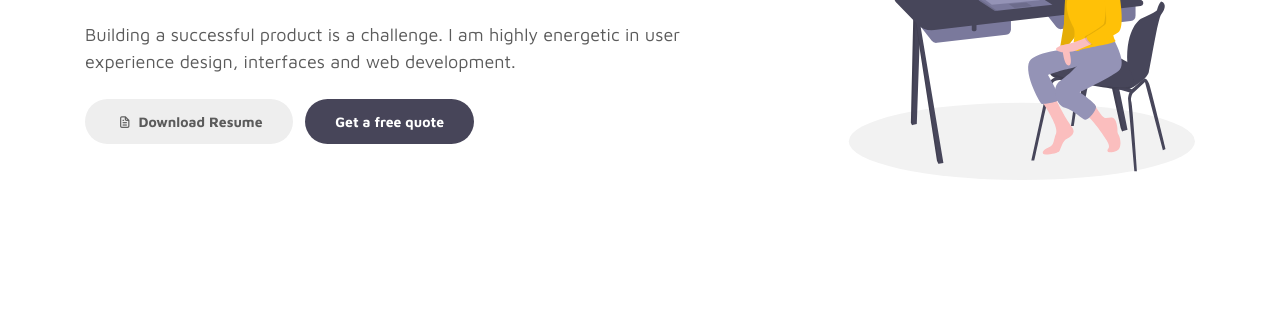
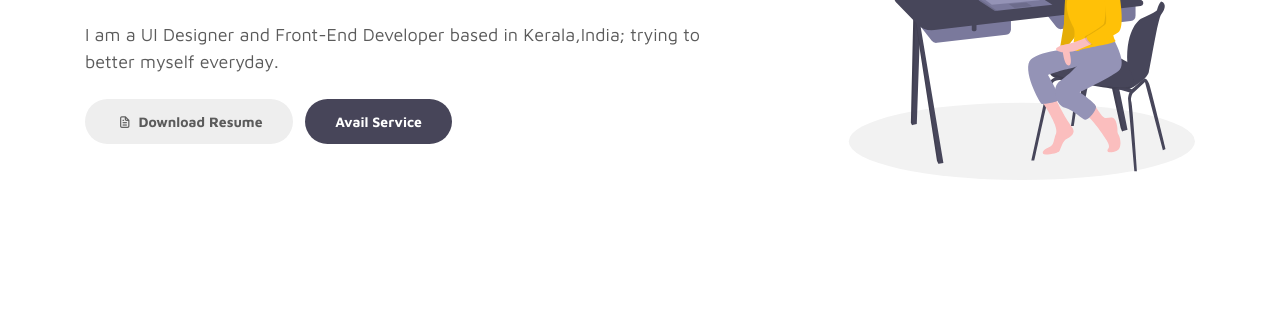
Before and after one commit to thxmam/thm, a plain HTML site: page index.html in a window 1280 px wide. Shown: the part 338-672 px from the top of the page. Drawn offline with Linux system fonts and the light colour scheme.

Commit message:
Update index.html

```diff
--- a/index.html
+++ b/index.html
@@ -79,11 +79,11 @@
                                 </div>
                         </h1>
 
-                        <p>Building a successful product is a challenge. I am highly energetic in user experience design, interfaces and web development.</p>
+                        <p>I am a UI Designer and Front-End Developer based in Kerala,India; trying to better myself everyday.</p>
 
                         <div class="custom-btn-group mt-4">
                           <a href="#" class="btn mr-lg-2 custom-btn"><i class='uil uil-file-alt'></i> Download Resume</a>
-                          <a href="#contact" class="btn custom-btn custom-btn-bg custom-btn-link">Get a free quote</a>
+                          <a href="#contact" class="btn custom-btn custom-btn-bg custom-btn-link">Avail Service</a>
                         </div>
                     </div>
                 </div>
@@ -246,7 +246,7 @@
                   </div>
 
                   <div class="ml-lg-auto col-lg-5 col-12">
-                    <input type="submit" class="form-control submit-btn" value="Send Button">
+                    <input type="submit" class="form-control submit-btn" value="Send Request">
                   </div>
                 </div>
               </form>
```
